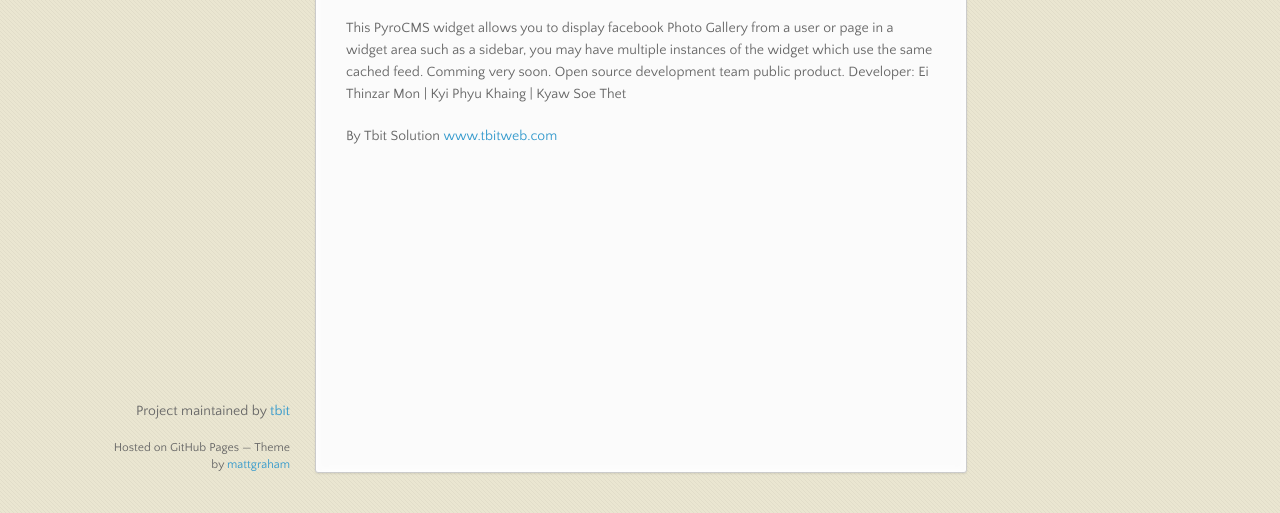
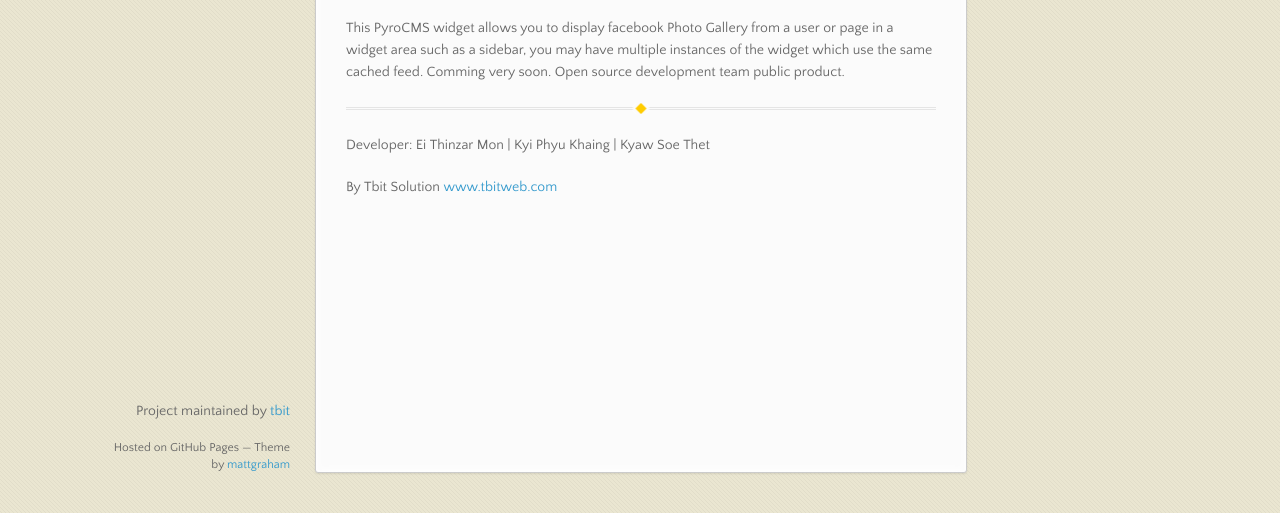
Before and after one commit to tbit/PyroCMS-Facebook-Photo-Gallery-Widget, a plain HTML site: page index.html in a window 1280 px wide. Shown: the part 287-800 px from the top of the page. Drawn offline with nearby package versions, Linux system fonts and the light colour scheme.

Commit message:
Create gh-pages branch via GitHub

```diff
--- a/index.html
+++ b/index.html
@@ -45,8 +45,9 @@
 
 <p>This PyroCMS widget allows you to display facebook Photo Gallery from a user or page in a widget area such as a sidebar, you may have multiple instances of the widget which use the same cached feed.
 Comming very soon.
-Open source development team public product.
-Developer: Ei Thinzar Mon | Kyi Phyu Khaing | Kyaw Soe Thet</p>
+Open source development team public product.</p>
+
+<hr><p>Developer: Ei Thinzar Mon | Kyi Phyu Khaing | Kyaw Soe Thet</p>
 
 <p>By Tbit Solution
 <a href="www.tbitweb.com">www.tbitweb.com</a></p>
--- a/params.json
+++ b/params.json
@@ -1 +1 @@
-{"name":"Pyrocms-facebook-photo-gallery-widget","tagline":"PyroCMS Facebook Photo Gallery Widget","body":"PyroCMS-Facebook-Photo-Gallery-Widget\r\n=====================================\r\n\r\nPyroCMS Facebook Photo Gallery Widget\r\n\r\nThis PyroCMS widget allows you to display facebook Photo Gallery from a user or page in a widget area such as a sidebar, you may have multiple instances of the widget which use the same cached feed.\r\nComming very soon.\r\nOpen source development team public product.\r\nDeveloper: Ei Thinzar Mon | Kyi Phyu Khaing | Kyaw Soe Thet\r\n\r\n\r\nBy Tbit Solution\r\n[www.tbitweb.com](www.tbitweb.com)","google":"","note":"Don't delete this file! It's used internally to help with page regeneration."}
+{"name":"Pyrocms-facebook-photo-gallery-widget","tagline":"PyroCMS Facebook Photo Gallery Widget","body":"PyroCMS-Facebook-Photo-Gallery-Widget\r\n=====================================\r\n\r\nPyroCMS Facebook Photo Gallery Widget\r\n\r\nThis PyroCMS widget allows you to display facebook Photo Gallery from a user or page in a widget area such as a sidebar, you may have multiple instances of the widget which use the same cached feed.\r\nComming very soon.\r\nOpen source development team public product.\r\n***\r\n\r\nDeveloper: Ei Thinzar Mon | Kyi Phyu Khaing | Kyaw Soe Thet\r\n\r\n\r\nBy Tbit Solution\r\n[www.tbitweb.com](www.tbitweb.com)","google":"","note":"Don't delete this file! It's used internally to help with page regeneration."}
```
